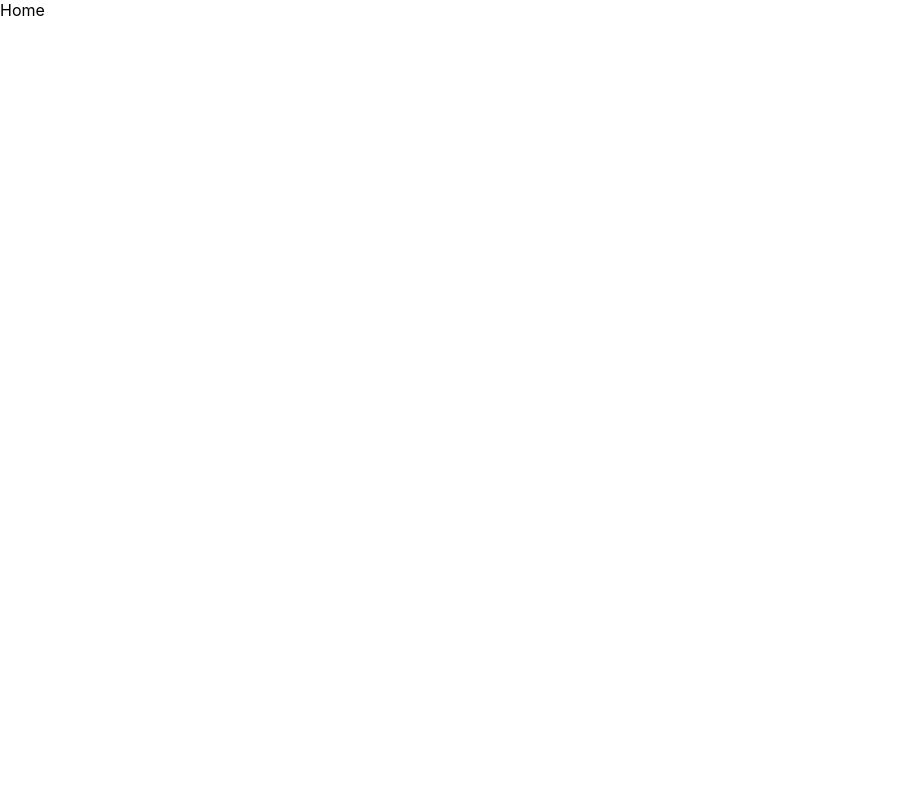
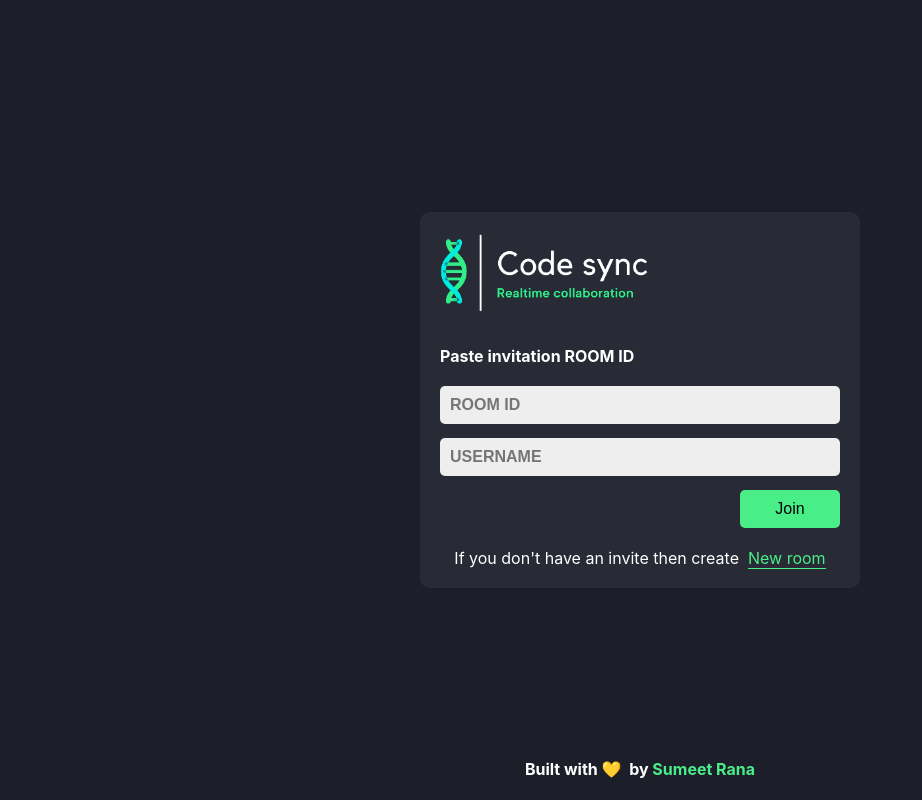
Before and after one commit to Sumeetrana/Codesync, a React (Create React App) app in the folder client/: page / in a window 1280 px wide. Shown: the whole page, without its empty margins (0-922 px from the left). Built offline with nearby package versions, Linux system fonts and the light colour scheme.

Commit message:
home page styling

```diff
--- /dev/null
+++ b/client/src/App.css
@@ -0,0 +1,86 @@
+.homePageWrapper {
+  display: flex;
+  align-items: center;
+  justify-content: center;
+  color: #fff;
+  height: 100vh;
+}
+
+.formWrapper {
+  background-color: #282a36;
+  padding: 20px;
+  border-radius: 10px;
+  width: 400px;
+  max-width: 90%;
+}
+
+footer {
+  position: fixed;
+  bottom: 0;
+}
+
+footer span {
+  color: #4aee88
+}
+
+.inputGroup {
+  display: flex;
+  flex-direction: column;
+}
+
+.mainLabel {
+  margin-bottom: 20px;
+  margin-top: 0;
+}
+
+.homePageLogo {
+  height: 80px;
+  margin-bottom: 30px;
+}
+
+.inputBox {
+  padding: 10px;
+  border-radius: 5px;
+  outline: none;
+  border: none;
+  margin-bottom: 14px;
+  background-color: #eee;
+  font-size: 16px;
+  font-weight: bold;
+}
+
+.btn {
+  border: none;
+  padding: 10px;
+  border-radius: 5px;
+  font-size: 16px;
+  cursor: pointer;
+  transition: all 0.3s ease-in-out;
+}
+
+.joinBtn {
+  background-color: #4aee88;
+  width: 100px;
+  margin-left: auto;
+}
+
+.joinBtn:hover {
+  background: #4ac077;
+}
+
+.createInfo {
+  margin: 0 auto;
+  margin-top: 20px;
+}
+
+.createNewBtn {
+  color:#4aee88;
+  text-decoration: none;
+  border-bottom: 1px solid #4aee88;
+  transition: all 0.3s ease-in-out;
+}
+
+.createNewBtn:hover {
+  color: #4ac077;
+  border-color: #4ac077;
+}
--- a/client/src/App.js
+++ b/client/src/App.js
@@ -1,5 +1,6 @@
 import { BrowserRouter, Routes, Route } from 'react-router-dom';
 
+import './App.css';
 import Home from './pages/Home';
 import EditorPage from './pages/EditorPage';
 
--- a/client/src/index.css
+++ b/client/src/index.css
@@ -5,6 +5,7 @@ body {
     sans-serif;
   -webkit-font-smoothing: antialiased;
   -moz-osx-font-smoothing: grayscale;
+  background-color: #1c1e29;
 }
 
 code {
--- a/client/src/pages/Home.js
+++ b/client/src/pages/Home.js
@@ -2,8 +2,23 @@ import React from 'react';
 
 const Home = () => {
   return (
-    <div>
-      Home
+    <div className='homePageWrapper'>
+      <div className='formWrapper'>
+        <img className='homePageLogo' src="/code-sync.png" alt="code-sync logo" />
+        <h4 className='mainLabel'>Paste invitation ROOM ID</h4>
+        <div className='inputGroup'>
+          <input type="text" className='inputBox' placeholder='ROOM ID' />
+          <input type="text" className='inputBox' placeholder='USERNAME' />
+          <button className='btn joinBtn'>Join</button>
+          <span className='createInfo'>
+            If you don't have an invite then create &nbsp;
+            <a href="" className='createNewBtn'>New room</a>
+          </span>
+        </div>
+      </div>
+      <footer>
+        <h4>Built with 💛 &nbsp;by <span>Sumeet Rana</span></h4>
+      </footer>
     </div>
   );
 };
```
Also changed, not shown: client/public/code-sync.png (added), 1 other file (tests, documents, lock files or other folders).
